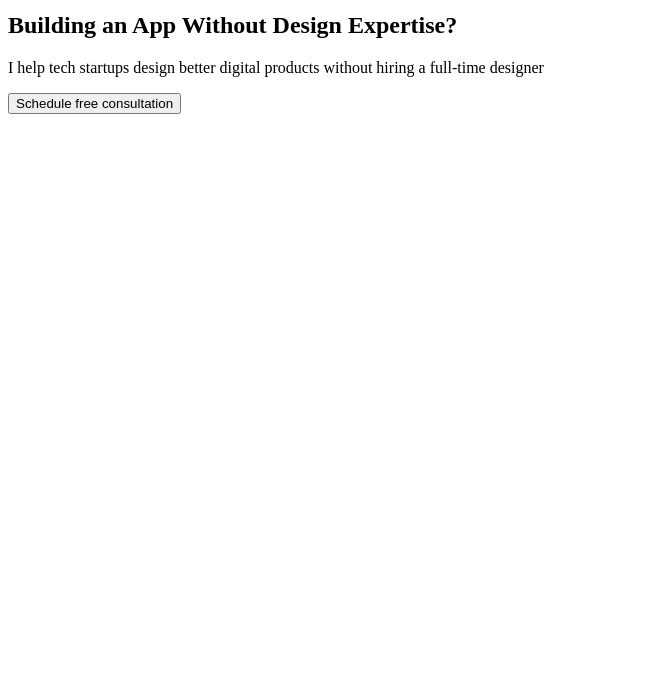
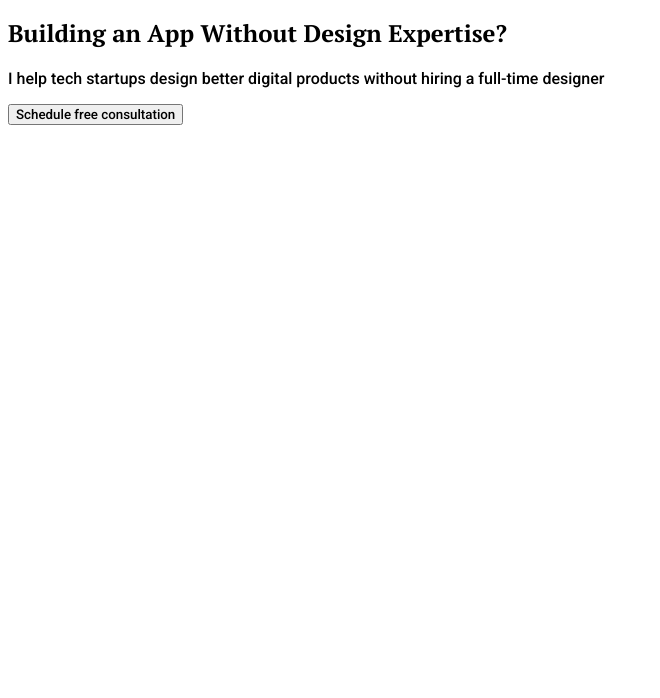
Before and after one commit to WebHeroSchool/minakova_module1project, a plain HTML site: page index.html in a window 1280 px wide. Shown: the part 102-800 px from the top of the page, without its empty margins (0-660 px from the left). Drawn offline with Linux system fonts and the light colour scheme.

Commit message:
Update styles.css

```diff
--- a/styles.css
+++ b/styles.css
@@ -1,7 +1,7 @@
-.title {
+.logo__title, .main-content__title {
   font-family: 'PT Serif', serif;
 }
 
-.link.text {
+.menu__item, .main-content__description, .main-content__button {
   font-family: 'Roboto', sans-serif;
 }
```
